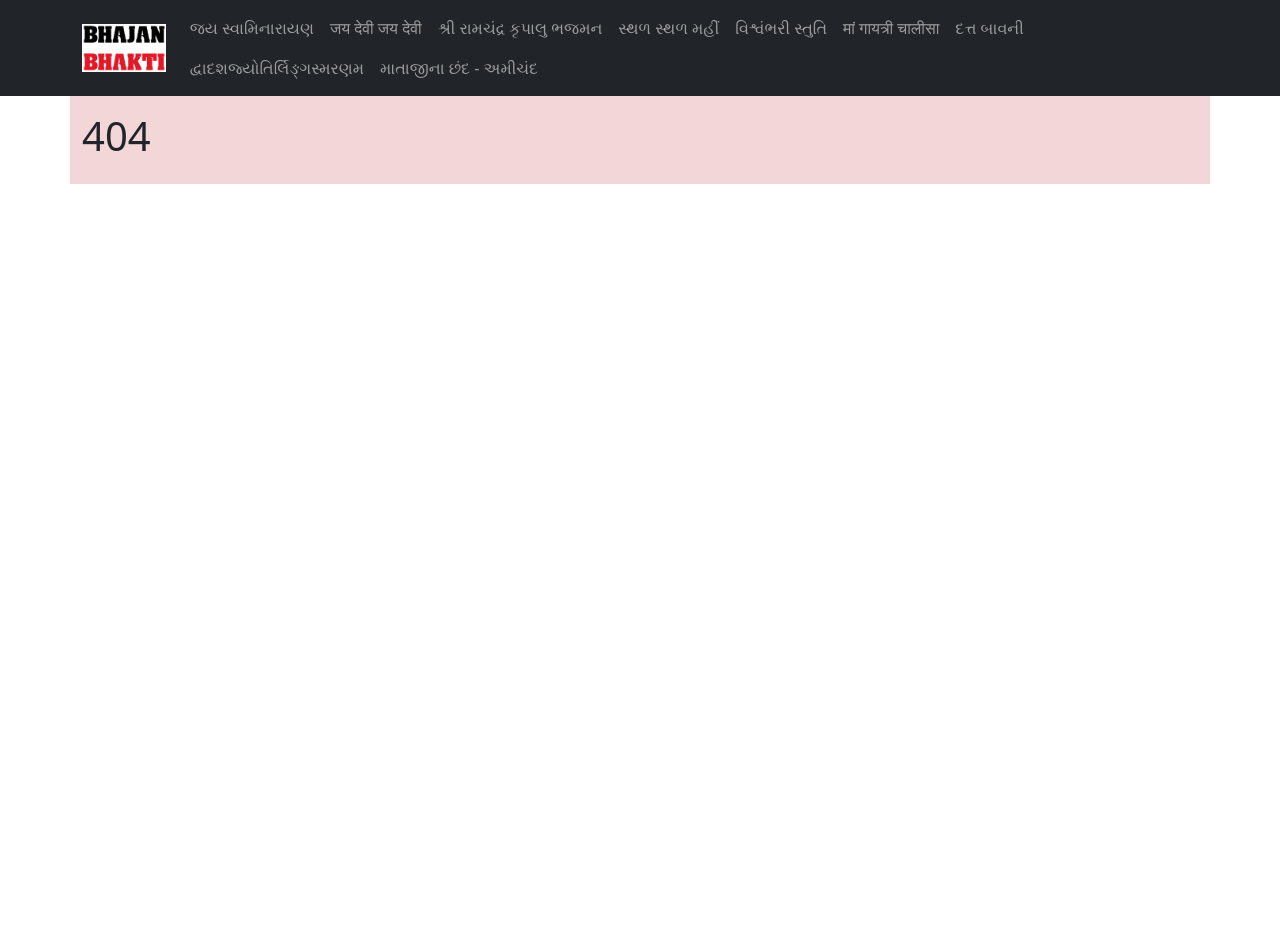
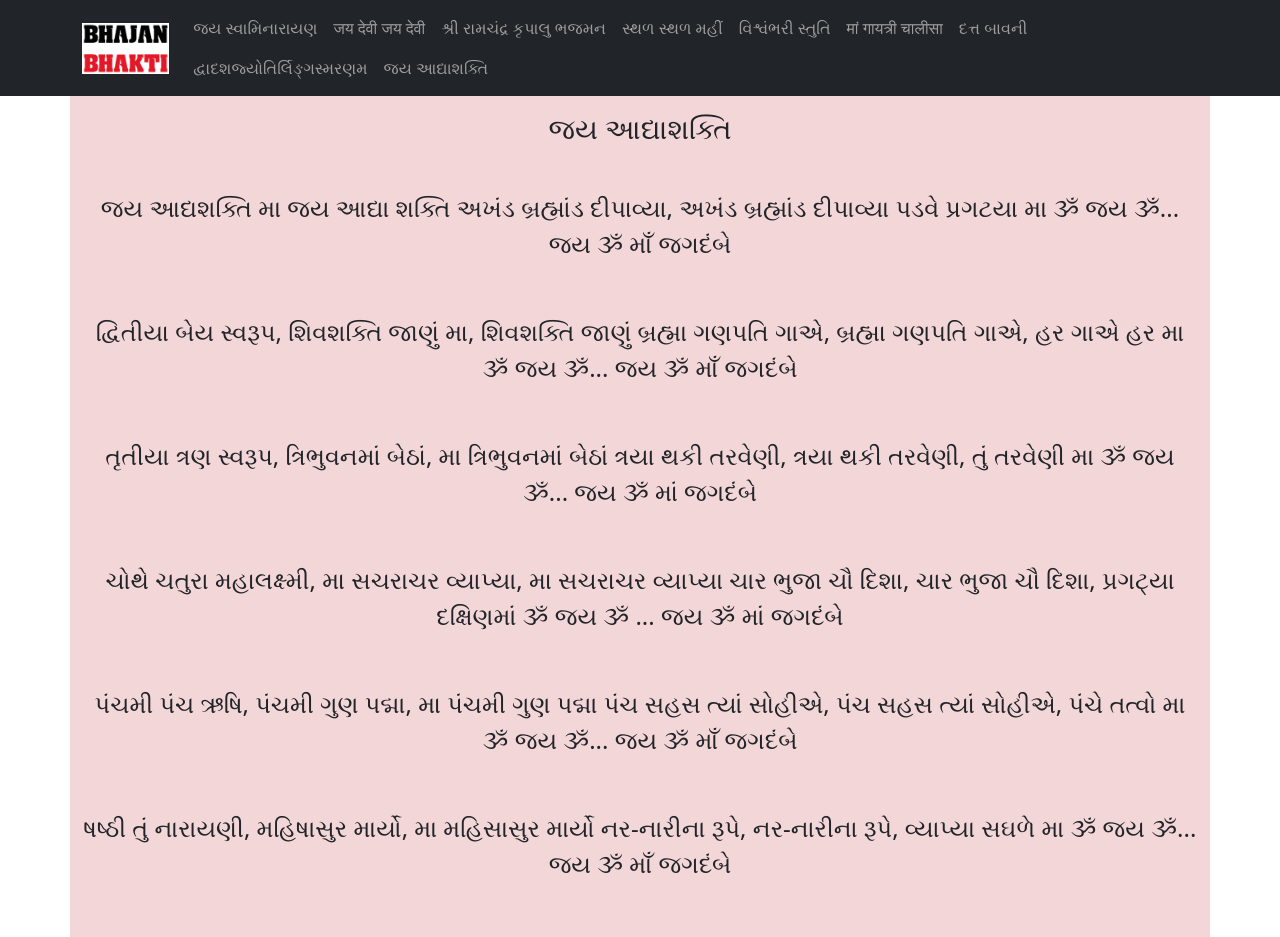
Before and after one commit to Devkumar-parekh/bhajanavali, a React (Create React App) app: page /Adhayshakti in a window 1280 px wide. Before the commit this address had no page. Shown: the top 937 px of the page. Before the commit the page ends 800 px from the top, so only its background shows below. Built offline with nearby package versions, Linux system fonts and the light colour scheme.

Commit message:
Arti added

```diff
--- a/package.json
+++ b/package.json
@@ -7,6 +7,7 @@
     "@testing-library/react": "^13.4.0",
     "@testing-library/user-event": "^13.5.0",
     "bootstrap": "^5.3.3",
+    "customdatatabledev": "^1.0.7",
     "react": "^18.2.0",
     "react-dom": "^18.2.0",
     "react-scripts": "5.0.1",
--- a/src/index.js
+++ b/src/index.js
@@ -18,6 +18,7 @@ import Gayatrichalisa from "./pages/gayatrichalisa";
 import Dattbavni from "./pages/dattbavni";
 import Barjyotirling from "./pages/barjyotirling";
 import Chhand from "./pages/chhand";
+import Adhayshakti from "./pages/Adhayshakti";
 
 const root = ReactDOM.createRoot(document.getElementById("root"));
 root.render(
@@ -33,6 +34,7 @@ root.render(
         <Route path="Dattbavni" element={<Dattbavni />} />
         <Route path="Barjyotirling" element={<Barjyotirling />} />
         <Route path="Chhand" element={<Chhand />} />
+        <Route path="Adhayshakti" element={<Adhayshakti />} />
 
         <Route path="contact" element={<Contact />} />
         <Route path="*" element={<NoPage />} />
--- /dev/null
+++ b/src/pages/Adhayshakti.js
@@ -0,0 +1,138 @@
+const Adhayshakti = () => {
+  return (
+    <div>
+      <div className="about-detail text-center">
+        <h3>જય આદ્યાશક્તિ</h3>
+        <p>
+          <br />
+          જય આદ્યશક્તિ મા જય આદ્યા શક્તિ અખંડ બ્રહ્માંડ દીપાવ્યા, અખંડ બ્રહ્માંડ
+          દીપાવ્યા પડવે પ્રગટયા મા ૐ જય ૐ... જય ૐ માઁ જગદંબે
+          <br />
+        </p>
+        <p>
+          <br />
+          દ્વિતીયા બેય સ્વરૂપ, શિવશક્તિ જાણું મા, શિવશક્તિ જાણું બ્રહ્મા ગણપતિ
+          ગાએ, બ્રહ્મા ગણપતિ ગાએ, હર ગાએ હર મા ૐ જય ૐ... જય ૐ માઁ જગદંબે
+          <br />
+        </p>
+        <p>
+          <br />
+          તૃતીયા ત્રણ સ્વરૂપ, ત્રિભુવનમાં બેઠાં, મા ત્રિભુવનમાં બેઠાં ત્રયા થકી
+          તરવેણી, ત્રયા થકી તરવેણી, તું તરવેણી મા ૐ જય ૐ... જય ૐ માં જગદંબે
+          <br />
+        </p>
+        <p>
+          <br />
+          ચોથે ચતુરા મહાલક્ષ્મી, મા સચરાચર વ્યાપ્યા, મા સચરાચર વ્યાપ્યા ચાર ભુજા
+          ચૌ દિશા, ચાર ભુજા ચૌ દિશા, પ્રગટ્યા દક્ષિણમાં ૐ જય ૐ ... જય ૐ માં
+          જગદંબે
+          <br />
+        </p>
+        <p>
+          <br />
+          પંચમી પંચ ઋષિ, પંચમી ગુણ પદ્મા, મા પંચમી ગુણ પદ્મા પંચ સહસ ત્યાં
+          સોહીએ, પંચ સહસ ત્યાં સોહીએ, પંચે તત્વો મા ૐ જય ૐ... જય ૐ માઁ જગદંબે
+          <br />
+        </p>
+        <p>
+          <br />
+          ષષ્ઠી તું નારાયણી, મહિષાસુર માર્યો, મા મહિસાસુર માર્યો નર-નારીના રૂપે,
+          નર-નારીના રૂપે, વ્યાપ્યા સઘળે મા ૐ જય ૐ... જય ૐ માઁ જગદંબે
+          <br />
+        </p>
+        <p>
+          <br />
+          સપ્તમી સપ્ત પાતાળ, સંધ્યા સાવિત્રી, મા સંધ્યા સાવિત્રી ગૌ ગંગા
+          ગાયત્રી, ગૌ ગંગા ગાયત્રી, ગૌરી ગિરિજા મા ૐ જય ૐ... જય ૐ માં જગદંબે
+          <br />
+        </p>
+        <p>
+          <br />
+          અષ્ટમી અષ્ટ ભુજા, આઈ આનંદા, મા આઈ આનંદા સુનીવર મુનીવર જન્મ્યા, સુનીવર
+          મુનીવર જન્મ્યા, દેવ દૈત્યો મા ૐ જય ૐ ... જય ૐ માં જગદંબે
+          <br />
+        </p>
+
+        <p>
+          <br />
+          નવમી નવકુળ નાગ, સેવે નવદુર્ગા, મા સેવે નવદુર્ગા નવરાત્રીના પૂજન,
+          શિવરાત્રીના અર્ચન, કીધાં હરબ્રહ્મા ૐ જય ૐ... જય ૐ માં જગદંબે
+          <br />
+        </p>
+        <p>
+          <br />
+          દશમી દશ અવતાર, જય વિજયા દશમી, મા જય વિજયા દશમી રામે રામ રમાડયા, રામે
+          રામ રમાડયા. રાવણ રોળ્યો મા ૐ જય ૐ... જય ૐ માં જગદંબે.
+          <br />
+        </p>
+
+        <p>
+          <br />
+          એકાદશી અગીયાસ, કાત્યાયની કામા, મા કાત્યાયની કામા કામ દુર્ગા કાલિકા,
+          કામ દુર્ગા કાલિકા, શ્યામા ને રામા ૐ જય ૐ... જય ૐ માઁ જગદંબે
+          <br />
+        </p>
+        <p>
+          <br />
+          બારસે બાળા રૂપ, બહુચરી અંબામા, મા બહુચરી અંબામાં બટુક ભૈરવ સોહીએ, કાળ
+          ભૈરવ સોહીએ, તારા છે તુજમાં ૐ જય ૐ ... જય ૐ માં જગદંબે
+          <br />
+        </p>
+        <p>
+          <br />
+          તેરસે તુળજારૂપ, તું તારુણી માતા, મા તારુણી માતા બ્રહ્મા વિષ્ણુ સદાશિવ,
+          બ્રહ્મા વિષ્ણુ સદાશિવ, ગુણ તારા ગાતાં ૩ૐ જય ૐ.... જય ૐ મોં જગદંબે
+          <br />
+        </p>
+        <p>
+          <br />
+          ચૌદશે ચૌદા રૂપ, ચંડી ચામુંડા, મા ચંડી ચામુંડા ભાવ ભક્તિ કાંઈ આપો,
+          ચતુરાઈ કાંઈ આપો, સિંહ-વાહની મા ૐ જય છે... જય ૐ માં જગદંબે
+          <br />
+        </p>
+        <p>
+          <br />
+          પુનમે કુંભ ભર્યો, સાંભળજો કરુણા, મા સાંભળજો કરુણા વશિષ્ટદેવે વખાણ્યા,
+          માર્કંડમુનિએ વખાણ્યા, મા ગાઈ શુભ કવિતા ૐ જય ૐ... જય ૐ માં જગદંબે
+          <br />
+        </p>
+        <p>
+          <br />
+          સંવત સોળ સતાવન, સોળશે બાવીસમા, મા સોળશે બાવીસમા સંવત સોળે પ્રકટ્યા,
+          સંવત સોળે પ્રકટવા, રેવાને તીરે, મા ગંગાને તીરે ૐ જય છે... જય ૐ માં
+          જગદંબે
+          <br />
+        </p>
+        <p>
+          <br />
+          ત્રંબાવટી નગરી, આઈ રૂપાવટી નગરી, મા મંછાવટી નગરી સોળ સહસ્ત્ર ત્યાં
+          સોહીએ, સોળ સહસ ત્યાં સોહીએ, ક્ષમા કરો ગૌરી, મા દયા કરો ગૌરી ૐ જય ૐ...
+          જય ૐ માં જગદંબે
+          <br />
+        </p>
+        <p>
+          <br />
+          એકમે એક સ્વરૂપ, અંતર નવ ધરશો, મા અંતર નવ ધરશો ભોળા ભવાનીને ભજતાં, ભોળા
+          ભવાનીને ભજતાં, ભવસાગર તરશો ૐ જય ૐ... જય ૩૦ માં જગદબે
+          <br />
+        </p>
+        <p>
+          <br />
+          ભાવ ના જાણું ભક્તિ ના જાણું, ના જાણું સેવા, મા ના જાણુ સેવા વલ્લભ
+          ભટ્ટને રાખ્યા, વલ્લભ ભટ્ટને રાખ્યા, શરણે સુખ દેવા ૐ જય છે... જય ૐ માં
+          જગદંબે
+          <br />
+        </p>
+        <p>
+          <br />
+          શિવશક્તિની આરતી, જે કોઈ ગાશે, મા જે ભાવે ગારો ભણે શિવાનંદ સ્વામી, ભણે
+          શિવાનંદ સ્વામી, સુખ સંપતિ થાશે, હર કૈલાસે જાશે, મા અંબા દુઃખ હરશે ૐ જય
+          ૐ... જય ૐ મોં જગદંબે
+          <br />
+        </p>
+      </div>
+    </div>
+  );
+};
+
+export default Adhayshakti;
--- a/src/pages/Layout.js
+++ b/src/pages/Layout.js
@@ -66,10 +66,15 @@ const Layout = () => {
                 </Link>
               </li>
               <li className="nav-item">
+                <Link className="nav-link" to="/Adhayshakti">
+                  જય આદ્યાશક્તિ
+                </Link>
+              </li>
+              {/* <li className="nav-item">
                 <Link className="nav-link" to="/Chhand">
                   માતાજીના છંદ - અમીચંદ
                 </Link>
-              </li>
+              </li> */}
             </ul>
           </div>
         </div>
```
Also changed, not shown: 2 other files (tests, documents, lock files or other folders).
